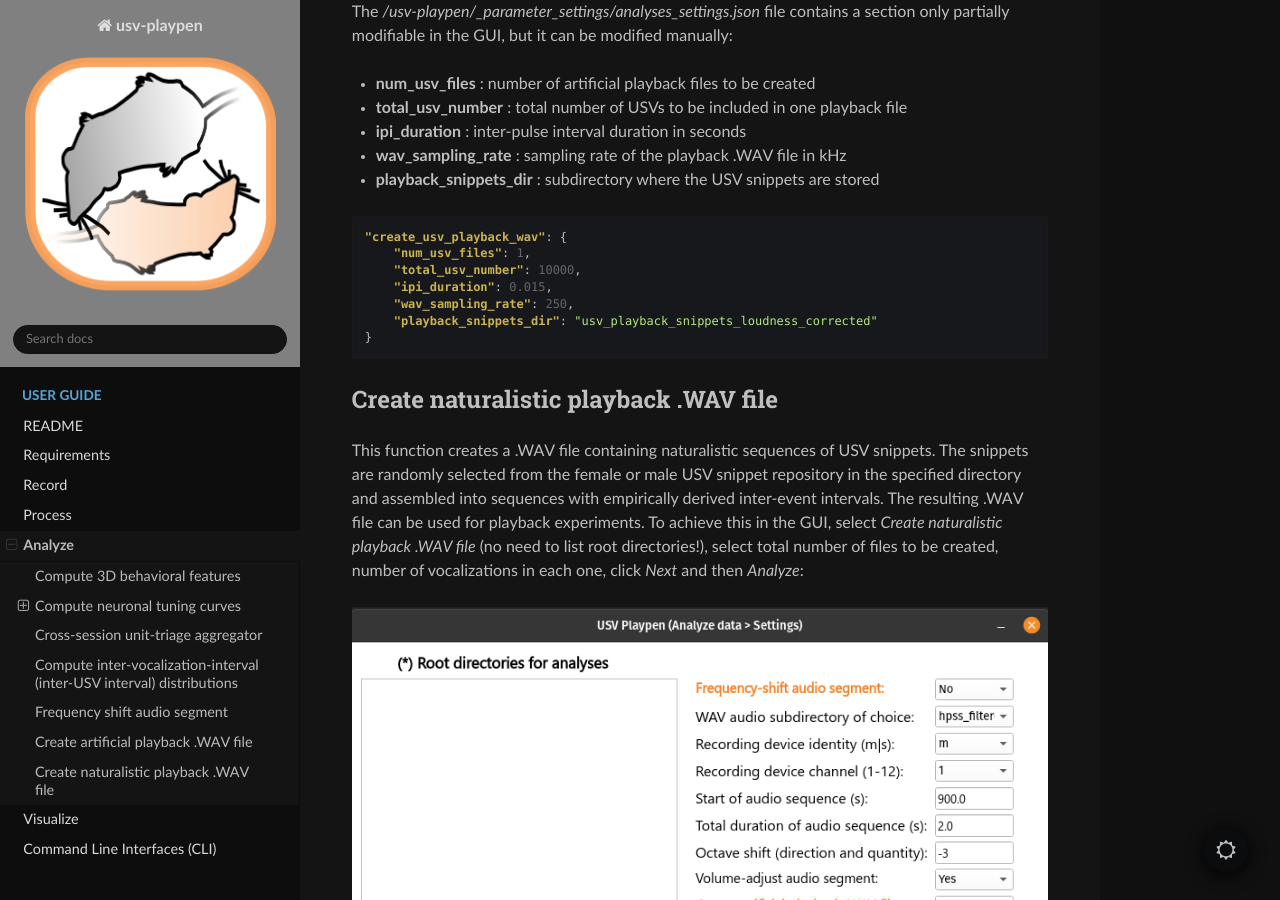
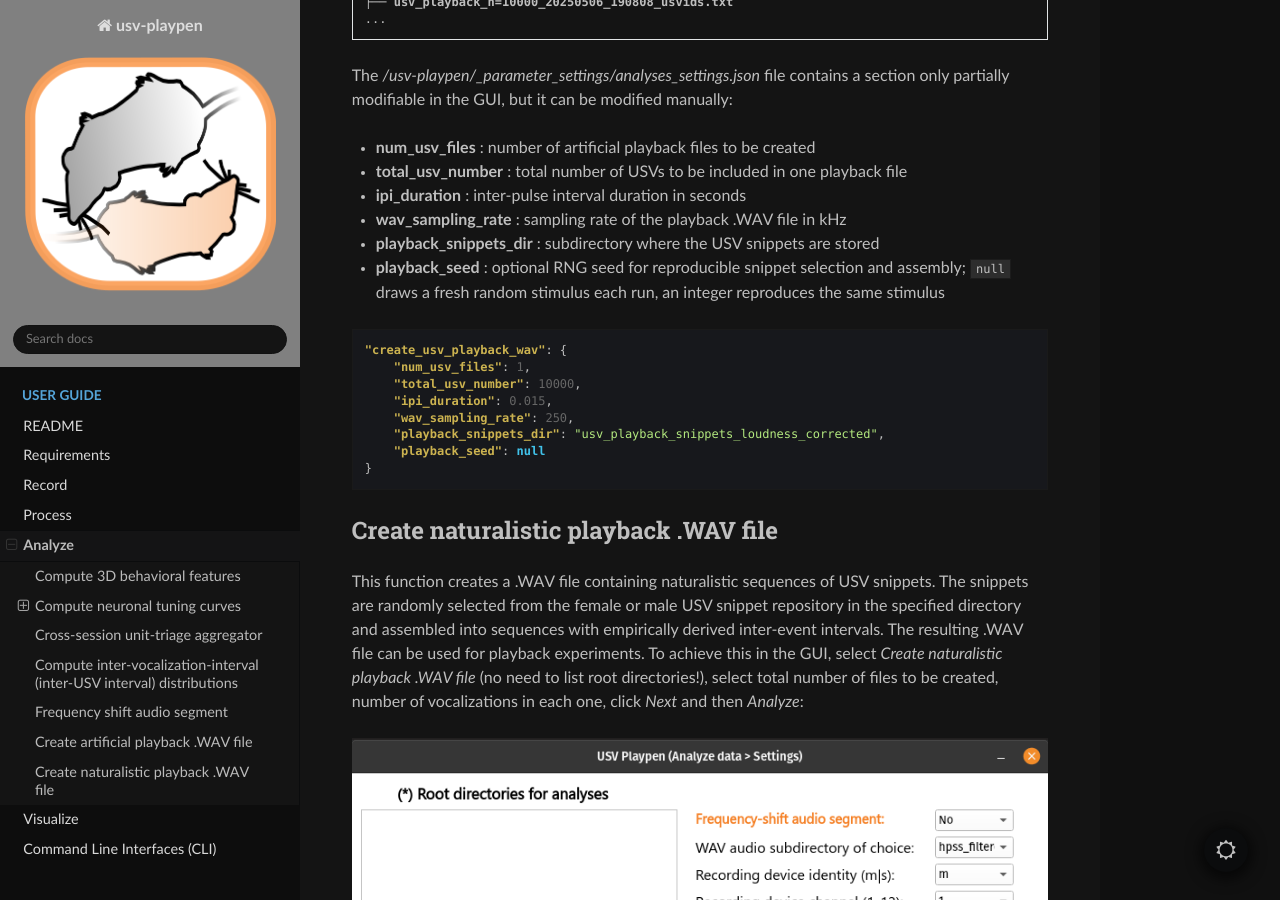
Before and after one commit to bartulem/usv-playpen, a Sphinx documentation site: the page built from docs/Analyze.rst, in a window 1280 px wide and 900 px high, scrolled down 16631 px. Built offline with Sphinx 7.4.7 and the Read the Docs theme 3.1.0, drawn with Linux system fonts in a browser that asks for light colours; some of the changed text lies outside the part shown.

Commit message:
docs(analyze): document playback_seed and shuffle_seed settings
These two settings keys were added during the reproducibility campaign
(commits fb35bb7, 7b169d5) but never made it into docs/Analyze.rst.

- playback_seed: optional RNG seed for reproducible USV-playback stimulus
  generation (both create_usv_playback_wav and
  create_naturalistic_usv_playback_wav blocks).
- shuffle_seed: base seed for the neuronal-tuning significance-test
  shuffle null distribution.

Added as bullet entries plus the JSON snippets so the documented blocks
match _parameter_settings/analyses_settings.json.

Co-Authored-By: Claude Opus 4.8 <noreply@anthropic.com>

```diff
--- a/docs/Analyze.rst
+++ b/docs/Analyze.rst
@@ -177,6 +177,7 @@ The */usv-playpen/_parameter_settings/analyses_settings.json* file contains a se
 
 * **temporal_offsets** : list of temporal offsets between spikes and behavior (in seconds, negative values: spikes precede behavior) for which the tuning curves will be calculated (adding values to the list increases the time needed for analysis drastically)
 * **n_shuffles** : number of spike train shuffles (increasing this number increases the time needed for analysis drastically)
+* **shuffle_seed** : base seed for the spike-train shuffle null distribution; fixing it makes the significance verdicts reproducible across runs
 * **total_bin_num** : total number of bins for a 1D behavioral / vocal-property feature
 * **n_spatial_bins** : number of spatial bins (2D behavioral feature)
 * **spatial_scale_cm** : maximum distance from center of arena to one edge (in cm)
@@ -201,6 +202,7 @@ The */usv-playpen/_parameter_settings/analyses_settings.json* file contains a se
     "calculate_neuronal_tuning_curves": {
         "temporal_offsets": [0],
         "n_shuffles": 1000,
+        "shuffle_seed": 0,
         "total_bin_num": 36,
         "n_spatial_bins": 196,
         "spatial_scale_cm": 32,
@@ -449,6 +451,7 @@ The */usv-playpen/_parameter_settings/analyses_settings.json* file contains a se
 * **ipi_duration** : inter-pulse interval duration in seconds
 * **wav_sampling_rate** : sampling rate of the playback .WAV file in kHz
 * **playback_snippets_dir** : subdirectory where the USV snippets are stored
+* **playback_seed** : optional RNG seed for reproducible snippet selection and assembly; ``null`` draws a fresh random stimulus each run, an integer reproduces the same stimulus
 
 .. code-block:: json
 
@@ -457,7 +460,8 @@ The */usv-playpen/_parameter_settings/analyses_settings.json* file contains a se
         "total_usv_number": 10000,
         "ipi_duration": 0.015,
         "wav_sampling_rate": 250,
-        "playback_snippets_dir": "usv_playback_snippets_loudness_corrected"
+        "playback_snippets_dir": "usv_playback_snippets_loudness_corrected",
+        "playback_seed": null
     }
 
 Create naturalistic playback .WAV file
@@ -497,6 +501,7 @@ The */usv-playpen/_parameter_settings/analyses_settings.json* file contains a se
 * **naturalistic_wav_sampling_rate** : sampling rate of the playback .WAV file in kHz
 * **naturalistic_playback_snippets_dir_prefix** : prefix of the subdirectory where the USV snippets are stored (the rest of the subdirectory name should be ``"_usv_playback_snippets"``); also determines which sex-specific GMM is used (``"female"`` or ``"male"``)
 * **total_acceptable_naturalistic_playback_time** : total acceptable duration of the playback file (in s)
+* **playback_seed** : optional RNG seed for reproducible snippet selection and assembly; ``null`` draws a fresh random stimulus each run, an integer reproduces the same stimulus
 
 .. code-block:: json
 
@@ -504,5 +509,6 @@ The */usv-playpen/_parameter_settings/analyses_settings.json* file contains a se
         "num_naturalistic_usv_files": 1,
         "naturalistic_wav_sampling_rate": 250,
         "naturalistic_playback_snippets_dir_prefix": "female",
-        "total_acceptable_naturalistic_playback_time": 1080
+        "total_acceptable_naturalistic_playback_time": 1080,
+        "playback_seed": null
     }
```
